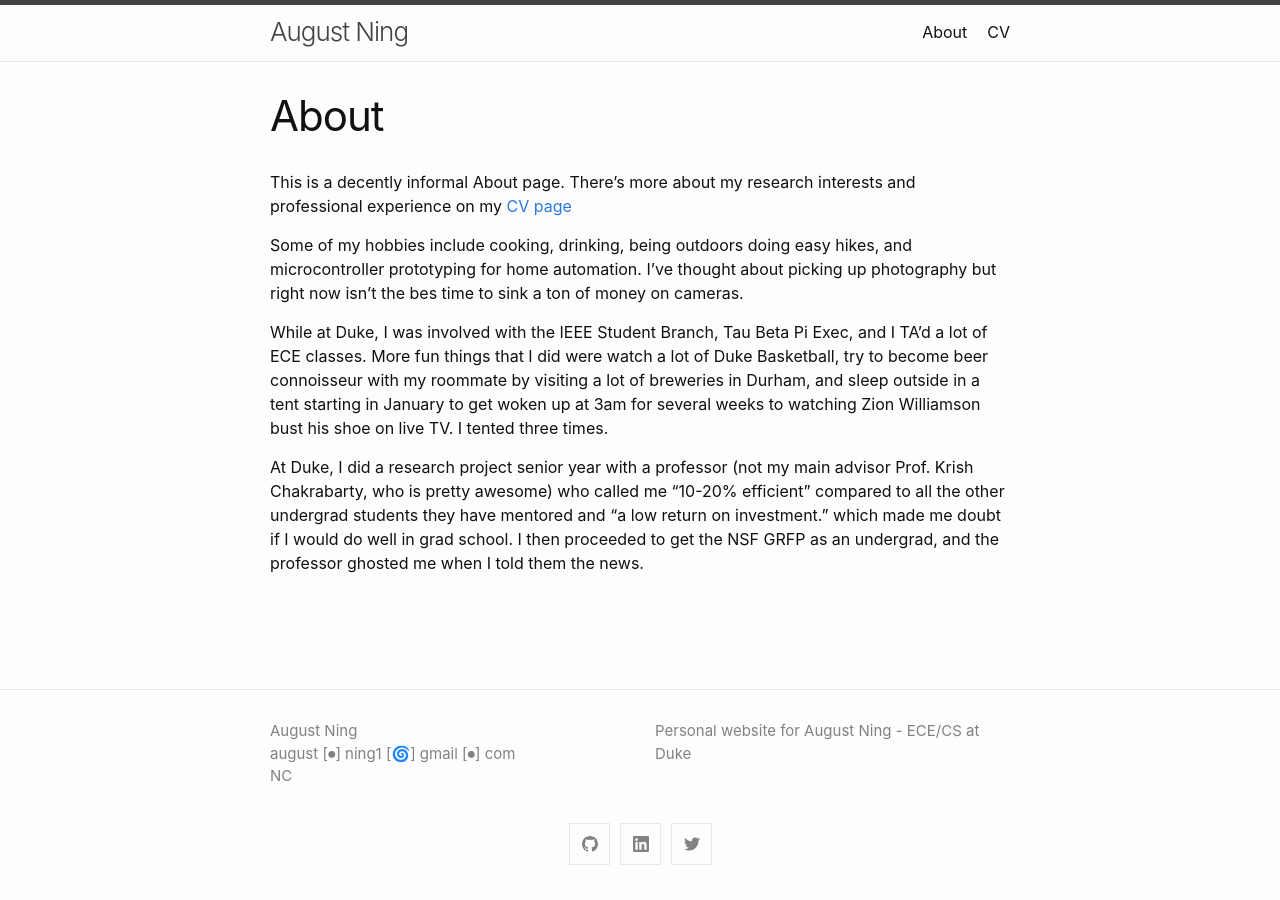
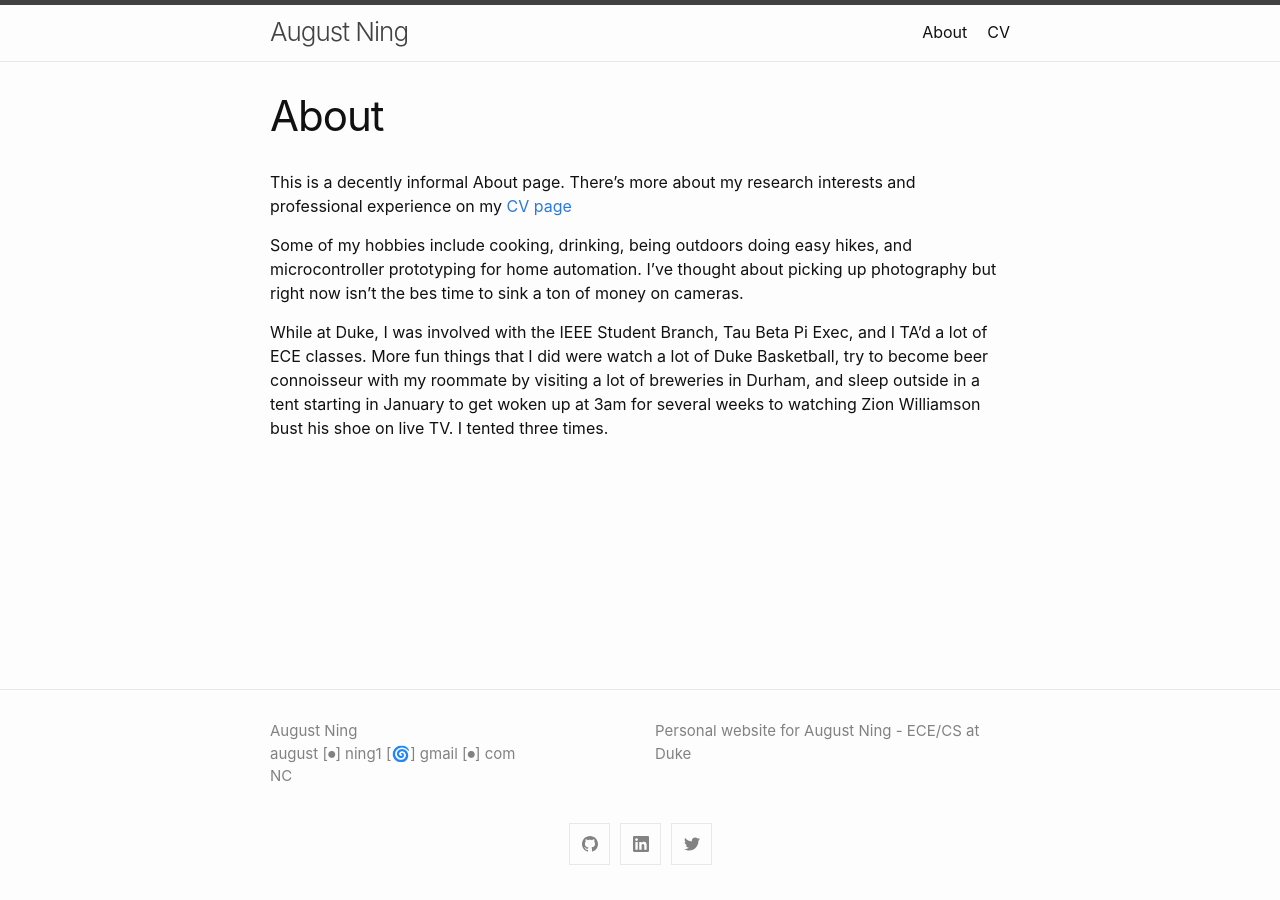
Before and after one commit to AugustNing/augustning.github.io, a Jekyll site: the page built from pages/about.md, in a window 1280 px wide. Built offline with Jekyll 4.4.1, drawn with Linux system fonts in a browser that asks for light colours.

Commit message:
changed about

```diff
--- a/pages/about.md
+++ b/pages/about.md
@@ -9,5 +9,3 @@ This is a decently informal About page. There's more about my research interests
 Some of my hobbies include cooking, drinking, being outdoors doing easy hikes, and microcontroller prototyping for home automation. I've thought about picking up photography but right now isn't the bes time to sink a ton of money on cameras.
 
 While at Duke, I was involved with the IEEE Student Branch, Tau Beta Pi Exec, and I TA'd a lot of ECE classes. More fun things that I did were watch a lot of Duke Basketball, try to become beer connoisseur with my roommate by visiting a lot of breweries in Durham, and sleep outside in a tent starting in January to get woken up at 3am for several weeks to watching Zion Williamson bust his shoe on live TV. I tented three times.
-
-At Duke, I did a research project senior year with a professor (not my main advisor Prof. Krish Chakrabarty, who is pretty awesome) who called me "10-20% efficient" compared to all the other undergrad students they have mentored and "a low return on investment." which made me doubt if I would do well in grad school. I then proceeded to get the NSF GRFP as an undergrad, and the professor ghosted me when I told them the news.
```
Also changed, not shown: pages/index.md (+4 -2 lines).
